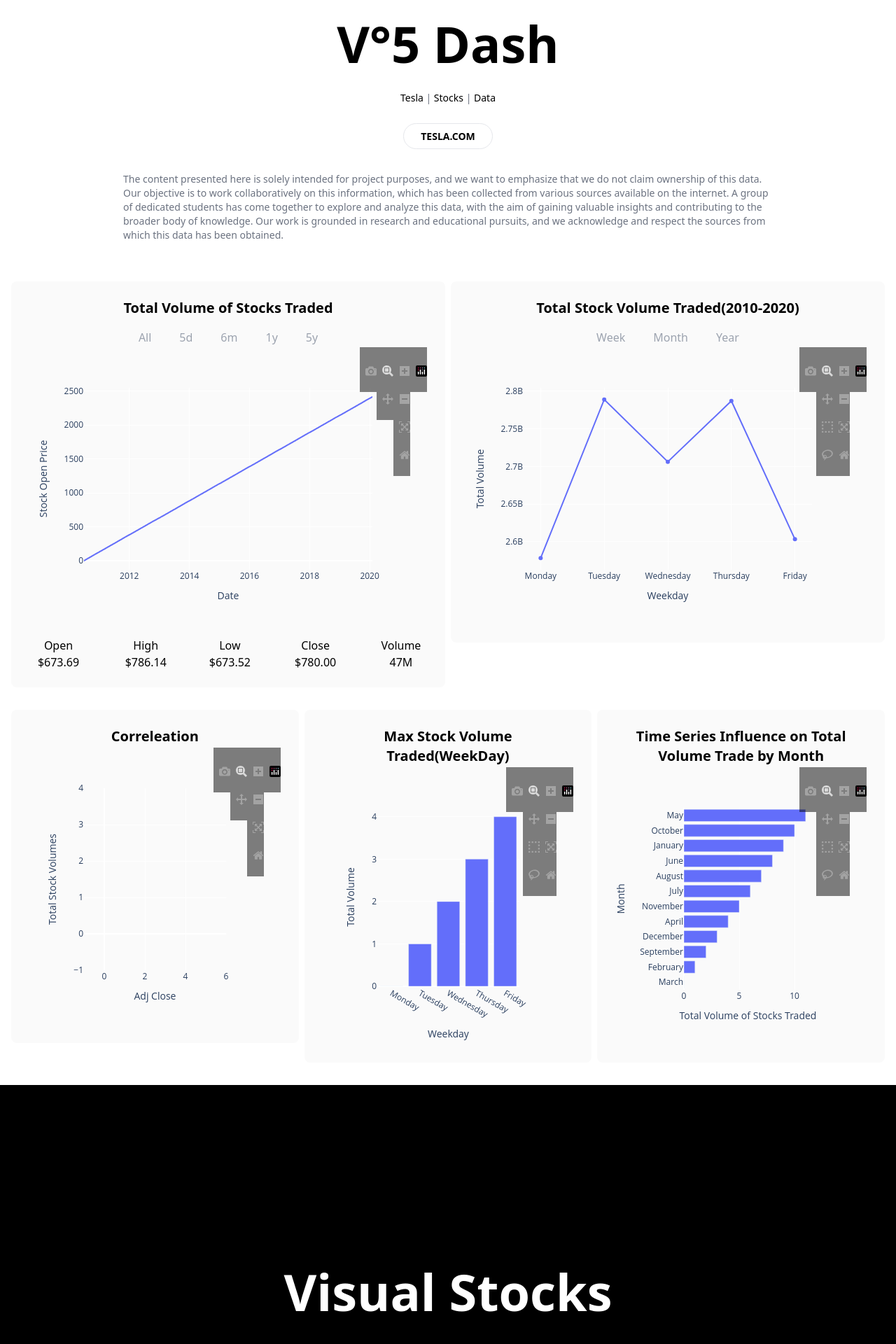
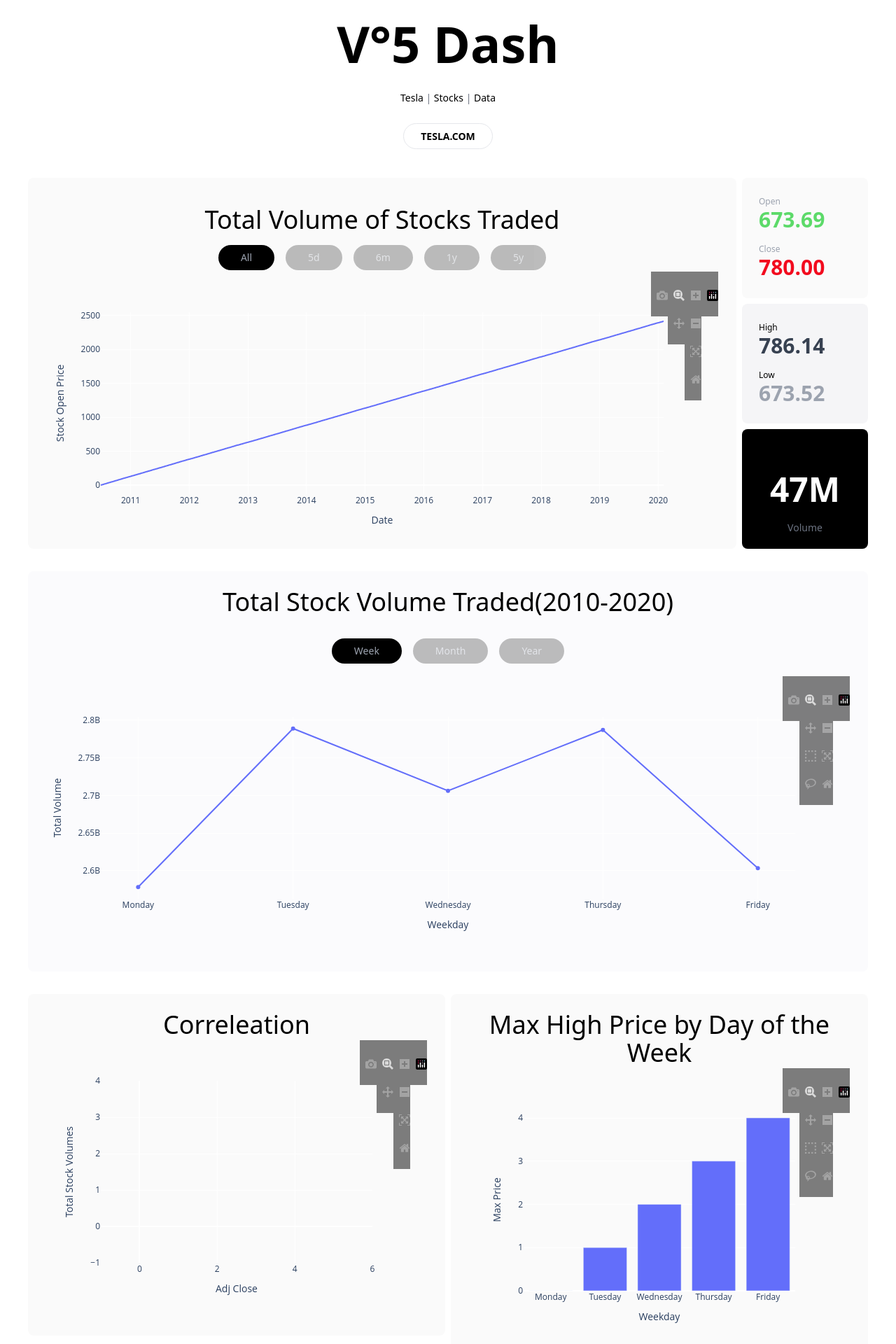
Before and after one commit to Glen-Gal/Visual-Stocks, a Flask app: page / in a window 1280 px wide. Shown: the part 1502-3422 px from the top of the page at 70% size. Run offline with Flask 2, Linux system fonts and the light colour scheme; some libraries are stand-ins or nearby versions.

Commit message:
final design

```diff
--- a/application/routes.py
+++ b/application/routes.py
@@ -345,7 +345,7 @@
     df['WeekDay'] = df['Date'].dt.weekday
 
     # Group the data by weekday and calculate the sum of 'Volume'
-    check = df.groupby('WeekDay')['Volume'].max().reset_index()
+    check = df.groupby('WeekDay')['High'].max().reset_index()
 
     # Create a dictionary to map numerical values to weekday labels
     weekday_mapping = {
@@ -364,14 +364,14 @@
     check.index = check.index.map(weekday_mapping)
 
     # Create Plotly Bar Chart for Total Volume of Stocks Traded WeekDay-wise
-    fig_weekday = px.bar(check, x=check.index, y='Volume',
-                        labels={'Volume': 'Total Volume of Stocks Traded'},
+    fig_weekday = px.bar(check, x=check.index, y='High',
+                        labels={'High': 'Total Price of Stocks Traded'},
                         height=400)
 
     # Set the layout
     fig_weekday.update_layout(
         xaxis_title='Weekday',
-        yaxis_title='Total Volume',
+        yaxis_title='Max Price',
         plot_bgcolor='rgba(0,0,0,0)',
         paper_bgcolor='rgba(0,0,0,0)'
     )
--- a/application/static/style.css
+++ b/application/static/style.css
@@ -47,5 +47,5 @@
     background-color: var(--primary-color-2)
 }
 .bg-red-color{
-    background-color: var(--primary-color-3)
+    background-color: var(--primary-color-3);
 }
--- a/application/templates/layout.html
+++ b/application/templates/layout.html
@@ -99,7 +99,85 @@
                 TESLA.COM
             </a>
         </div>
-        <p class="text-sm text-start px-44 text-gray-500 mb-10">The content presented here is solely intended for project purposes, and we
+        <div class='flex flex-col graphs px-10 w-full h-full gap-8'>
+            <div class="flex justify-stretch items-stretch w-full mt-2 gap-2" style='height: 530px'>
+                <!-- New div for Total Volume Line Chart -->
+                <div class="bg-cream p-6 py-10 rounded-lg w-full relative text-center">
+                    <h2 class="text-4xl mb-4">Total Volume of Stocks Traded</h2>
+                    <div class="flex justify-center items-center mt-4 gap-4 text-sm">
+                        <button id="allChartButton" class='text-gray-400 bg-black opacity-100 rounded-full px-8 py-2 hover:opacity-80 hover:text-gray-200 transition-all duration-300' onclick="toggleCharts('all')">All</button>
+                        <button id="5dChartButton" class='text-gray-400 bg-black opacity-25 rounded-full px-8 py-2 hover:opacity-80 hover:text-gray-200 transition-all duration-300' onclick="toggleCharts('5d')">5d</button>
+                        <button id="6mChartButton" class='text-gray-400 bg-black opacity-25 rounded-full px-8 py-2 hover:opacity-80 hover:text-gray-200 transition-all duration-300' onclick="toggleCharts('6m')">6m</button>
+                        <button id="1yChartButton" class='text-gray-400 bg-black opacity-25 rounded-full px-8 py-2 hover:opacity-80 hover:text-gray-200 transition-all duration-300' onclick="toggleCharts('1y')">1y</button>
+                        <button id="5yChartButton" class='text-gray-400 bg-black opacity-25 rounded-full px-8 py-2 hover:opacity-80 hover:text-gray-200 transition-all duration-300' onclick="toggleCharts('5y')">5y</button>
+                    </div>
+                    <div id="stock-volume-chart" class="w-full"></div>
+                </div>
+                <div class='flex flex-col text-sm items-stretch justify-stretch gap-2 h-full flex-grow' style='min-width: 180px'>
+                    <div class="flex flex-col justify-center items-start p-4 px-6 gap-4 rounded-lg w-full h-1/3 hover:shadow-xl transition-all duration-300" style='background-color: #fafafa;'>
+                        <div class='flex flex-col'><p class='text-gray-400 text-xs'>Open</p> <span class='text-3xl font-semibold' style='color: #5cda69'>673.69</span></div>
+                        <div class='flex flex-col'><p class='text-gray-400 text-xs'>Close</p> <span class='text-3xl font-semibold' style='color: #f20b1e'>780.00</span></div>
+                    </div>
+
+                    <div class="flex flex-col justify-center items-start p-4 px-6 gap-4 rounded-lg w-full h-1/3 hover:shadow-xl transition-all duration-300" style='background-color: #f5f5f7;'>
+                        <div class='flex flex-col'>
+                            <p class='text-black text-xs'>High</p>
+                            <span class='text-3xl text-gray-700 font-semibold'>786.14</span>
+                        </div>
+                        <div class='flex flex-col'>
+                            <p class='text-black text-xs'>Low</p>
+                            <span class='text-3xl text-gray-400 font-semibold'>673.52</span>
+                        </div>
+                    </div>
+
+                    <div class='rounded-lg text-center relative w-full flex flex-col justify-center h-1/3 hover:shadow-xl transition-all duration-300 overflow-hidden' style='background-color: #000000;'>
+                        <h3 class='text-5xl text-white whitespace-nowrap font-semibold'>
+                            47M
+                        </h3>
+                        <span class='absolute bottom-5 inset-x-0 text-gray-500'>
+                            Volume
+                        </span>
+                    </div>
+                </div>
+            </div>
+
+            <div class="flex justify-start items-start w-full gap-2">
+                <div class="p-6 rounded-lg w-full relative text-center" style='background-color: #fbfbfd'>
+                    <h2 class="text-4xl">Total Stock Volume Traded(2010-2020)</h2>
+                    <div class="flex justify-center items-center mt-8 mb-4 gap-4 text-sm">
+                        <button id="firstButton" class='text-gray-400 bg-black opacity-100 rounded-full px-8 py-2 hover:opacity-80 hover:text-gray-200 transition-all duration-300' onclick="toggleChartsMini('first')">Week</button>
+                        <button id="secondButton" class='text-gray-400 bg-black opacity-25 rounded-full px-8 py-2 hover:opacity-80 hover:text-gray-200 transition-all duration-300' onclick="toggleChartsMini('second')">Month</button>
+                        <button id="thirdButton" class='text-gray-400 bg-black opacity-25 rounded-full px-8 py-2 hover:opacity-80 hover:text-gray-200 transition-all duration-300' onclick="toggleChartsMini('third')">Year</button>
+                    </div>
+                    <div id="max-volume-by-day-chart" class="w-full"></div>
+                </div>
+            </div>
+
+            <div class="flex justify-start items-start w-full gap-2">
+                <!-- New div for Max Volume by Day of the Week Bar Chart -->
+                <div class="bg-cream p-6 rounded-lg w-full relative text-center">
+                    <h2 class="text-4xl">Correleation</h2>
+                    <div id="scatter-max-volume-by-day-chart" class="w-full"></div>
+                </div>
+                <!-- New div for Max Volume by Day of the Week Bar Chart -->
+                <div class="bg-cream p-6 rounded-lg w-full relative text-center">
+                    <h2 class="text-4xl">Max High Price by Day of the Week</h2>
+                    <div id="weekday-chart" class="w-full"></div>
+                </div>
+            </div>
+            <div class="flex justify-start items-start w-full gap-2">
+                <!-- New div for Pie Chart -->
+                <div class="bg-cream p-6 rounded-lg w-full">
+                    <h2 class="text-4xl text-center">Time Series Influence on Total Volume Trade by Month</h2>
+                    <div id="pie-chart" class="w-full"></div>
+                </div>
+            </div>
+        </div>
+    </section>
+
+    <div class='text-start px-44 my-10 pb-10 flex flex-col gap-4'>
+        <h3 class='text-black text-8xl'>Disclaimer</h3>
+        <p class="text-sm text-gray-500">The content presented here is solely intended for project purposes, and we
             want to emphasize that we do not claim ownership of this data.
             Our objective is to work collaboratively on this information, which has been
             collected from various sources available on the internet. A group of dedicated
@@ -108,57 +186,7 @@
             in research and educational pursuits, and we acknowledge and respect the sources from which
             this data has been obtained.
         </p>
-        <div class="flex justify-start items-start w-full p-4 gap-2">
-            <!-- New div for Total Volume Line Chart -->
-            <div class="bg-cream p-6 rounded-lg w-full relative text-center">
-                <h2 class="text-xl font-semibold">Total Volume of Stocks Traded</h2>
-                <div class="flex justify-center items-center mt-4 gap-10">
-                    <button id="allChartButton" class='text-gray-400 hover:text-black' onclick="toggleCharts('all')">All</button>
-                    <button id="5dChartButton" class='text-gray-400 hover:text-black' onclick="toggleCharts('5d')">5d</button>
-                    <button id="6mChartButton" class='text-gray-400 hover:text-black' onclick="toggleCharts('6m')">6m</button>
-                    <button id="1yChartButton" class='text-gray-400 hover:text-black' onclick="toggleCharts('1y')">1y</button>
-                    <button id="5yChartButton" class='text-gray-400 hover:text-black' onclick="toggleCharts('5y')">5y</button>
-                </div>
-                <div id="stock-volume-chart" class="w-full"></div>
-                <!-- Filter Buttons -->
-                <div class=''>
-                    <div class="flex justify-center items-center mt-4 gap-10">
-                        <div>Open $673.69 </div>
-                        <div>High $786.14 </div>
-                        <div>Low $673.52 </div>
-                        <div>Close $780.00</div>
-                        <div>Volume 47M </div>
-                    </div>
-                </div>
-            </div>
-            <div class="bg-cream p-6 rounded-lg w-full relative text-center">
-                <h2 class="text-xl font-semibold">Total Stock Volume Traded(2010-2020)</h2>
-                <div class="flex justify-center items-center mt-4 gap-10">
-                    <button id="firstButton" class='text-gray-400 hover:text-black' onclick="toggleChartsMini('first')">Week</button>
-                    <button id="secondButton" class='text-gray-400 hover:text-black' onclick="toggleChartsMini('second')">Month</button>
-                    <button id="thirdButton" class='text-gray-400 hover:text-black' onclick="toggleChartsMini('third')">Year</button>
-                </div>
-                <div id="max-volume-by-day-chart" class="w-full"></div>
-            </div>
-        </div>
-        <div class="flex justify-start items-start w-full p-4 gap-2">
-            <!-- New div for Max Volume by Day of the Week Bar Chart -->
-            <div class="bg-cream p-6 rounded-lg w-full relative text-center">
-                <h2 class="text-xl font-semibold">Correleation</h2>
-                <div id="scatter-max-volume-by-day-chart" class="w-full"></div>
-            </div>
-            <!-- New div for Max Volume by Day of the Week Bar Chart -->
-            <div class="bg-cream p-6 rounded-lg w-full relative text-center">
-                <h2 class="text-xl font-semibold">Max Stock Volume Traded(WeekDay)</h2>
-                <div id="weekday-chart" class="w-full"></div>
-            </div>
-            <!-- New div for Pie Chart -->
-            <div class="bg-cream p-6 rounded-lg w-full">
-                <h2 class="text-xl font-semibold text-center">Time Series Influence on Total Volume Trade by Month</h2>
-                <div id="pie-chart" class="w-full"></div>
-            </div>
-        </div>
-    </section>
+    </div>
 
     <!-- Footer -->
     <footer id="footer" class="bg-black h-screen w-full text-white text-center py-4 mt-4 flex flex-col justify-center items-center">
@@ -307,14 +335,14 @@
             // Remove 'text-black' class and add 'text-gray-400' class for all buttons
             buttonIds.forEach(function(buttonId) {
                 var button = document.getElementById(buttonId);
-                button.classList.remove('text-black');
-                button.classList.add('text-gray-400');
+                button.classList.remove('opacity-100');
+                button.classList.add('opacity-25');
             });
 
             // Set 'text-black' class and remove 'text-gray-400' class for the current button
             var currentButton = document.getElementById(current + 'ChartButton');
-            currentButton.classList.add('text-black');
-            currentButton.classList.remove('text-gray-400');
+            currentButton.classList.add('opacity-100');
+            currentButton.classList.remove('opacity-25');
 
             if (current === 'all') {
                 Plotly.newPlot('stock-volume-chart', newGraphJSON, layoutStock);
@@ -340,14 +368,14 @@
             // Remove 'text-black' class and add 'text-gray-400' class for all buttons
             buttonIds.forEach(function(buttonId) {
                 var button = document.getElementById(buttonId);
-                button.classList.remove('text-black');
-                button.classList.add('text-gray-400');
+                button.classList.remove('opacity-100');
+                button.classList.add('opacity-25');
             });
 
             // Set 'text-black' class and remove 'text-gray-400' class for the current button
             var currentButton = document.getElementById(current + 'Button');
-            currentButton.classList.add('text-black');
-            currentButton.classList.remove('text-gray-400');
+            currentButton.classList.add('opacity-100');
+            currentButton.classList.remove('opacity-25');
 
             if (current === 'first') {
                 Plotly.newPlot('max-volume-by-day-chart', graphWeekdayLineJSON, layoutVolume);
```
